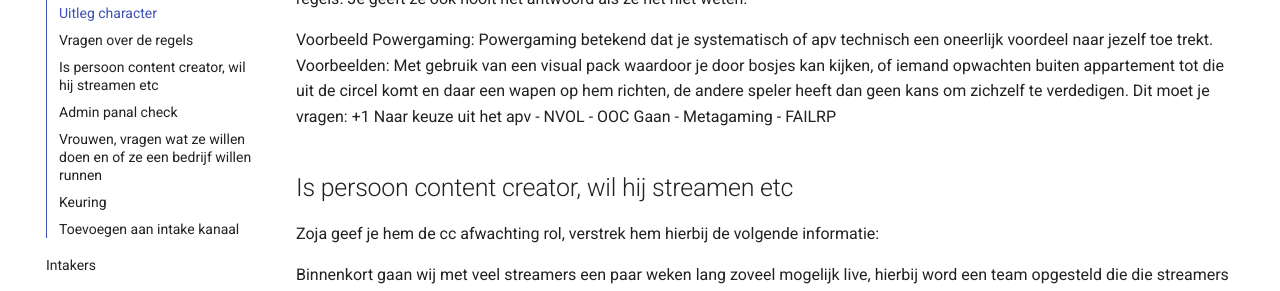
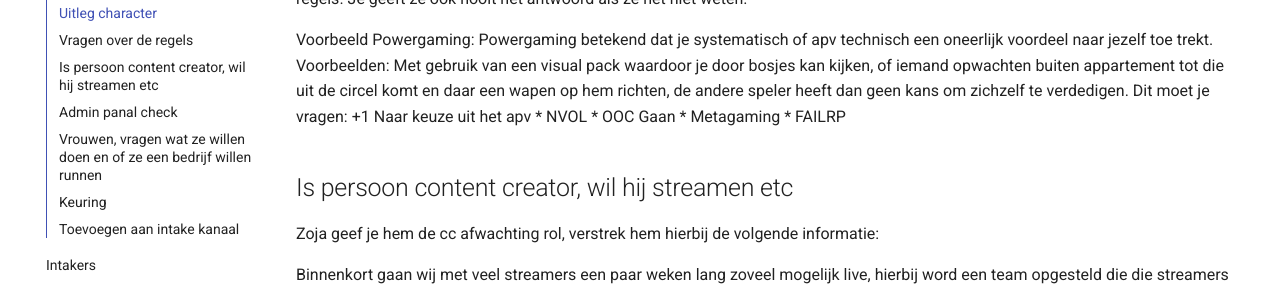
Before and after one commit to rqniels/Staff, an MkDocs documentation site: the page built from docs/index.md, in a window 1280 px wide and 900 px high, scrolled down 2122 px. Shown: the part 230-521 px from the top of the window. Built offline with MkDocs 1.6.1 and Material for MkDocs 9.7.7, drawn with Linux system fonts in a browser that asks for light colours.

Commit message:
Update 12321

```diff
--- a/docs/index.md
+++ b/docs/index.md
@@ -50,10 +50,10 @@
 Powergaming betekend dat je systematisch of apv technisch een oneerlijk voordeel naar jezelf toe trekt.
 Voorbeelden: Met gebruik van een visual pack waardoor je door bosjes kan kijken, of iemand opwachten buiten appartement tot die uit de circel komt en daar een wapen op hem richten, de andere speler heeft dan geen kans om zichzelf te verdedigen.
 Dit moet je vragen: +1 Naar keuze uit het apv
-- NVOL
-- OOC Gaan
-- Metagaming
-- FAILRP
+   * NVOL
+   * OOC Gaan
+   * Metagaming
+   * FAILRP
 ## Is persoon content creator, wil hij streamen etc
 Zoja geef je hem de cc afwachting rol, verstrek hem hierbij de volgende informatie:
 
```
Also changed, not shown: docs/intake.md (+13 -8 lines).
